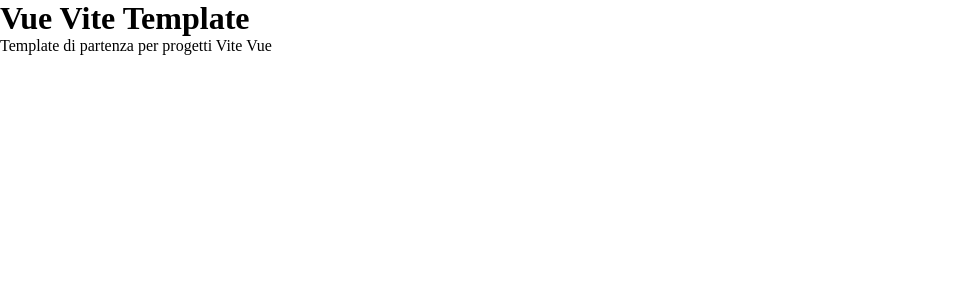
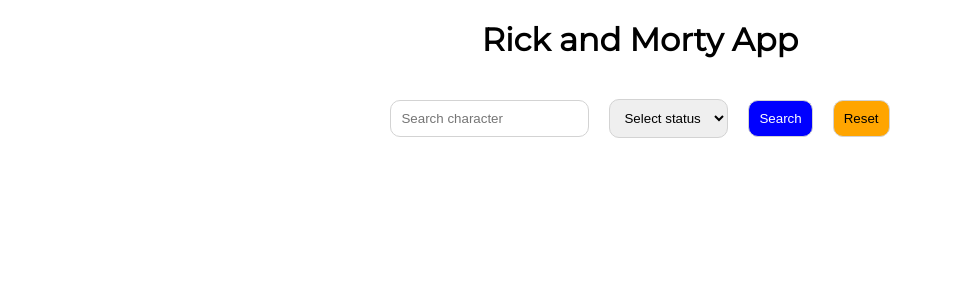
Before and after one commit to AlessandroPalumboDev/vite-rick-morty, a Vue app: page / in a window 1280 px wide. Shown: the top 300 px of the page, without its empty margins (0-953 px from the left). Built offline with nearby package versions, Linux system fonts and the light colour scheme.

Commit message:
[UPD] Importato font e creazione AppHeader

```diff
--- a/package.json
+++ b/package.json
@@ -9,6 +9,7 @@
     "preview": "vite preview"
   },
   "dependencies": {
+    "@fontsource/montserrat": "^5.0.18",
     "vue": "^3.4.21"
   },
   "devDependencies": {
--- a/src/App.vue
+++ b/src/App.vue
@@ -1,6 +1,20 @@
-<!-- <script></script> -->
+<script>
+import AppHeader from './components/AppHeader.vue';
+export default{
+  name: 'MyApp',
+
+  components: {
+    AppHeader,
+    // AppMain,
+    // AppFooter,
+  }
+}
+</script>
 <template>
-  <h1>Vue Vite Template</h1>
-  <p>Template di partenza per progetti Vite Vue</p>
+
+  <header>
+    <AppHeader />
+  </header>
+
 </template>
 <!-- <style></style> -->
--- a/src/assets/scss/partials/_typography.scss
+++ b/src/assets/scss/partials/_typography.scss
@@ -1,3 +1,6 @@
 /******
 TYPO
 ******/
+body {
+    font-family: "Montserrat";
+}
--- /dev/null
+++ b/src/components/AppHeader.vue
@@ -0,0 +1,43 @@
+<script>
+export default {
+    name: 'AppHeader',
+}
+</script>
+<template>
+    <h1>Rick and Morty App</h1>
+    <div class="nav">
+        <input type="text" placeholder="Search character">
+        <select name="Search" id="select" >
+          <option value="0">Select status</option>
+        </select>
+        <button id="search">Search</button>
+        <button id="reset">Reset</button>
+    </div>
+</template>
+
+<style scoped lang="scss">
+h1 {
+  text-align: center;
+  font-weight: 900;
+  margin: 20px 0 40px 0;
+}
+.nav{
+    text-align: center;
+
+    button, select, input{
+        padding: 10px;
+        border: 1px solid lightgray;
+        border-radius: 10px;
+        margin-inline: 10px;
+
+    };
+    #reset{
+        background-color: orange;
+    }
+    #search{
+        background-color: blue;
+        color: white;
+    }
+
+}
+</style>
--- a/src/main.js
+++ b/src/main.js
@@ -6,4 +6,7 @@
 //import vue root component
 import App from './App.vue';
 
+//import font montserrat
+import "@fontsource/montserrat";
+
 createApp(App).mount('#app');
```
Also changed, not shown: src/assets/scss/partials/_reset.scss (line endings or trailing spaces), 1 other file (tests, documents, lock files or other folders).
